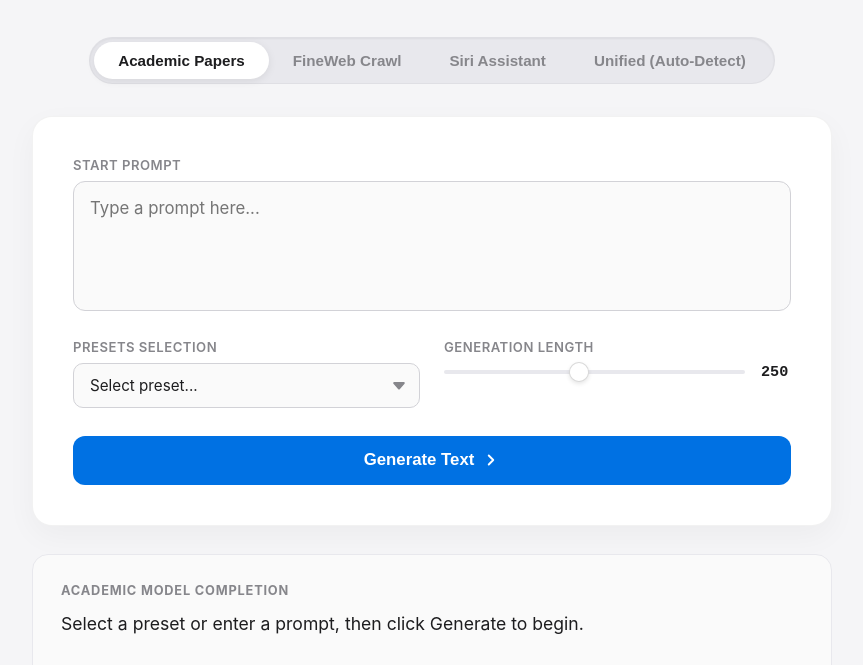
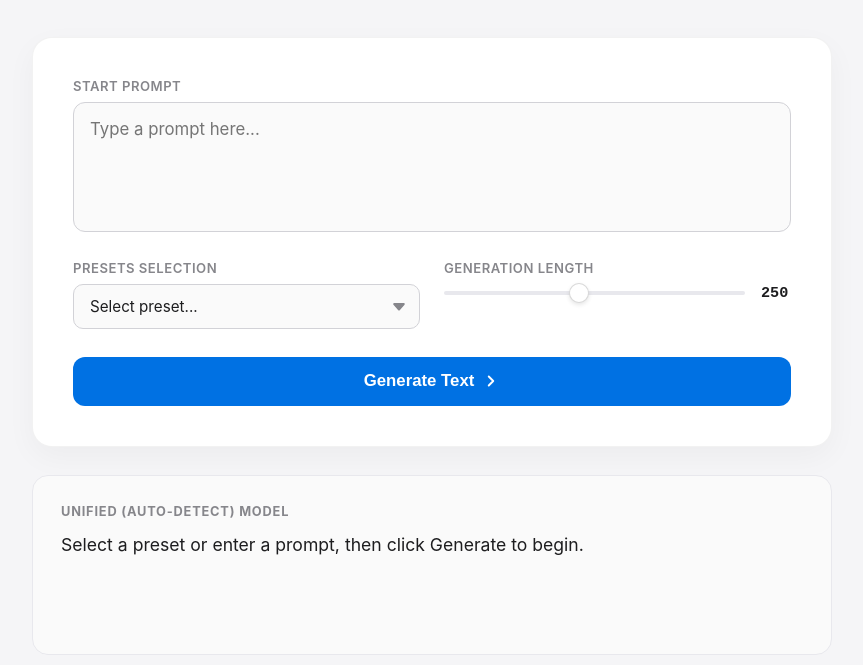
Before and after one commit to himanshu-rag/GPT-1, a plain HTML site: page index.html in a window 1280 px wide. Shown: the part 135-800 px from the top of the page, without its empty margins (208-1071 px from the left). Drawn offline with Linux system fonts and the light colour scheme.

Commit message:
Hide separate model tabs to show only the Unified Model interface

```diff
--- a/index.html
+++ b/index.html
@@ -483,8 +483,8 @@
             <p class="subtitle">Experience lightweight character-level Transformer models</p>
         </header>
 
-        <!-- Segment Selector Tab bar -->
-        <div class="pill-control">
+        <!-- Segment Selector Tab bar (Hidden to show only Unified) -->
+        <div class="pill-control" style="display: none;">
             <button class="pill-btn active" id="tabAcademic" onclick="selectModel('academic')">Academic Papers</button>
             <button class="pill-btn" id="tabFineWeb" onclick="selectModel('fineweb')">FineWeb Crawl</button>
             <button class="pill-btn" id="tabChat" onclick="selectModel('chat')">Siri Assistant</button>
@@ -596,7 +596,7 @@
         };
 
         // Initialize view
-        selectModel('academic');
+        selectModel('auto');
 
         function selectModel(modelType) {
             currentModel = modelType;
```
